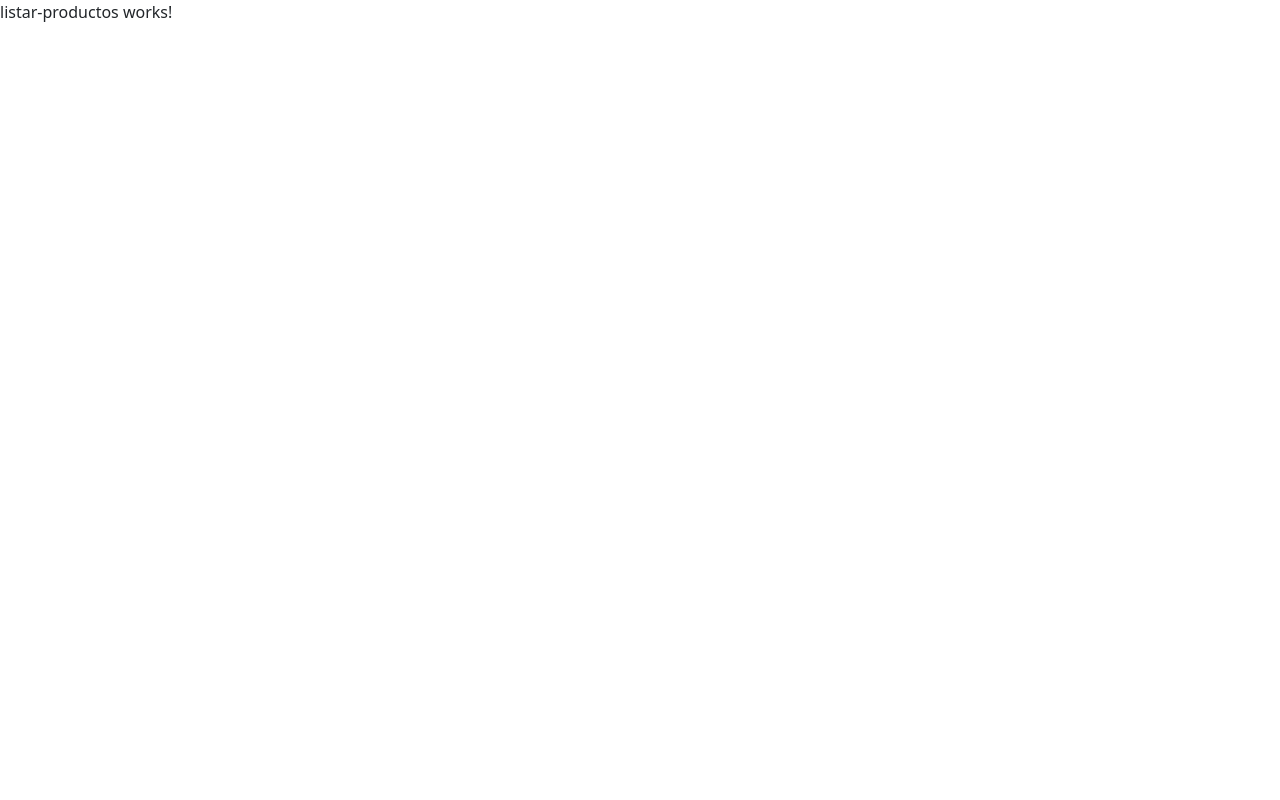
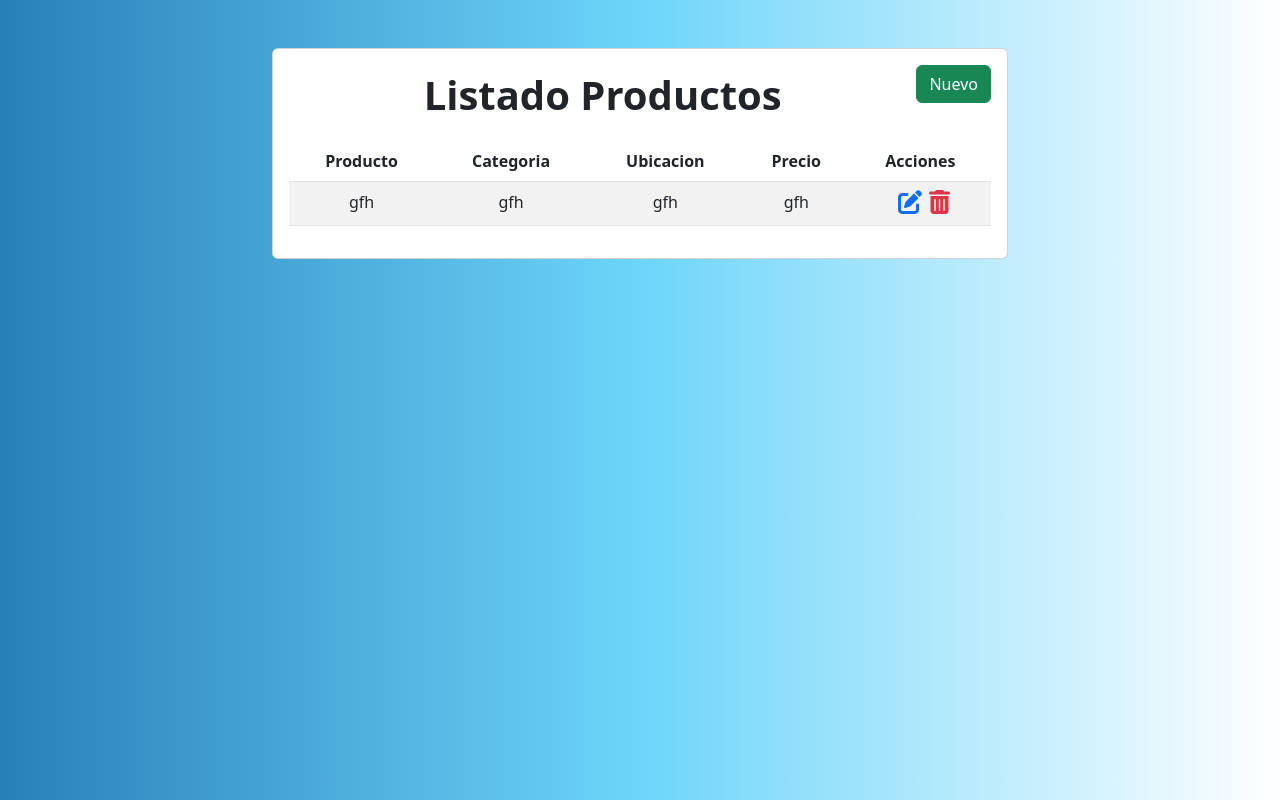
Before and after one commit to n1c0145/Ecommerce-Angular-Node-MongoDB, an Angular app in the folder front-angular/: page / in a window 1280 px wide. Built offline with nearby package versions, Linux system fonts and the light colour scheme.

Commit message:
Creating styles components listarproducto and crearproducto

```diff
--- a/front-angular/src/app/components/crear-producto/crear-producto.component.html
+++ b/front-angular/src/app/components/crear-producto/crear-producto.component.html
@@ -1 +1,43 @@
-<p>crear-producto works!</p>
+<div class="container">
+  <div class="row m-5">
+    <div class="col-lg-6 offset-lg-3">
+      <div class="card">
+        <div class="card-body text-center">
+          <span class="titulo">Crear Producto</span>
+          <form class="mt-3">
+
+            <div class="mb-3">
+                <label class="form-label fs-5 fw-semibold float-start"
+                >Producto</label
+              >
+              <input type="text" class="form-control" placeholder="Producto" />
+            </div>
+            <div class="mb-3">
+                <label class="form-label fs-5 fw-semibold float-start"
+                >Categoria</label
+              >
+              <input type="text" class="form-control" placeholder="Categoria" />
+            </div>
+            <div class="mb-3">
+                <label class="form-label fs-5 fw-semibold float-start"
+                >Ubicacion</label
+              >
+              <input type="text" class="form-control" placeholder="Ubicacion" />
+            </div>
+            <div class="mb-3">
+                <label class="form-label fs-5 fw-semibold float-start"
+                >Precio</label
+              >
+              <input type="number" class="form-control" placeholder="Precio" />
+            </div>
+            <div class="mb-3">
+                <button class="btn btn-secondary btn-lg float-start" routerLink="/">Volver</button>
+                <button class="btn btn-success btn-lg float-end">Aceptar</button>
+
+            </div>
+          </form>
+        </div>
+      </div>
+    </div>
+  </div>
+</div>
--- a/front-angular/src/app/components/listar-productos/listar-productos.component.css
+++ b/front-angular/src/app/components/listar-productos/listar-productos.component.css
@@ -0,0 +1,5 @@
+.fa-solid{
+    cursor: pointer;
+    margin-left: 7px;
+   font-size: 1.5em;
+}
--- a/front-angular/src/app/components/listar-productos/listar-productos.component.html
+++ b/front-angular/src/app/components/listar-productos/listar-productos.component.html
@@ -1 +1,35 @@
-<p>listar-productos works!</p>
+<div class="container mt-5">
+  <div class="row">
+    <div class="col-lg-8 offset-lg-2">
+      <div class="card">
+        <div class="card-body text-center">
+          <span class="titulo">Listado Productos</span>
+          <button class="btn btn-success float-end" routerLink="/crear-producto">Nuevo</button>
+          <table class="table table-striped mt-3">
+            <thead>
+              <tr>
+                <th scope="col">Producto</th>
+                <th scope="col">Categoria</th>
+                <th scope="col">Ubicacion</th>
+                <th scope="col">Precio</th>
+                <th scope="col">Acciones</th>
+              </tr>
+            </thead>
+            <tbody>
+              <tr>
+                <td>gfh</td>
+                <td>gfh</td>
+                <td>gfh</td>
+                <td>gfh</td>
+                <td>
+                    <i class="fa-solid fa-pen-to-square text-primary"></i>
+                  <i class="fa-solid fa-trash-can text-danger"></i>
+                </td>
+              </tr>
+            </tbody>
+          </table>
+        </div>
+      </div>
+    </div>
+  </div>
+</div>
--- a/front-angular/src/index.html
+++ b/front-angular/src/index.html
@@ -6,6 +6,7 @@
   <base href="/">
   <meta name="viewport" content="width=device-width, initial-scale=1">
   <link rel="icon" type="image/x-icon" href="favicon.ico">
+  <link rel="stylesheet" href="https://cdnjs.cloudflare.com/ajax/libs/font-awesome/6.1.1/css/all.min.css" integrity="sha512-KfkfwYDsLkIlwQp6LFnl8zNdLGxu9YAA1QvwINks4PhcElQSvqcyVLLD9aMhXd13uQjoXtEKNosOWaZqXgel0g==" crossorigin="anonymous" referrerpolicy="no-referrer" />
 </head>
 <body>
   <app-root></app-root>
--- a/front-angular/src/styles.css
+++ b/front-angular/src/styles.css
@@ -1 +1,12 @@
 /* You can add global styles to this file, and also import other style files */
+
+body{
+    background: -webkit-linear-gradient(to left, #FFFFFF, #6DD5FA, #2980B9);  /* Chrome 10-25, Safari 5.1-6 */
+background: linear-gradient(to left, #FFFFFF, #6DD5FA, #2980B9); /* W3C, IE 10+/ Edge, Firefox 16+, Chrome 26+, Opera 12+, Safari 7+ */
+}
+
+
+.titulo{
+    font-size: 2.5em;
+    font-weight: 600;
+}
```
Also changed, not shown: front-angular/src/app/app-routing.module.ts (+5 -4 lines).
